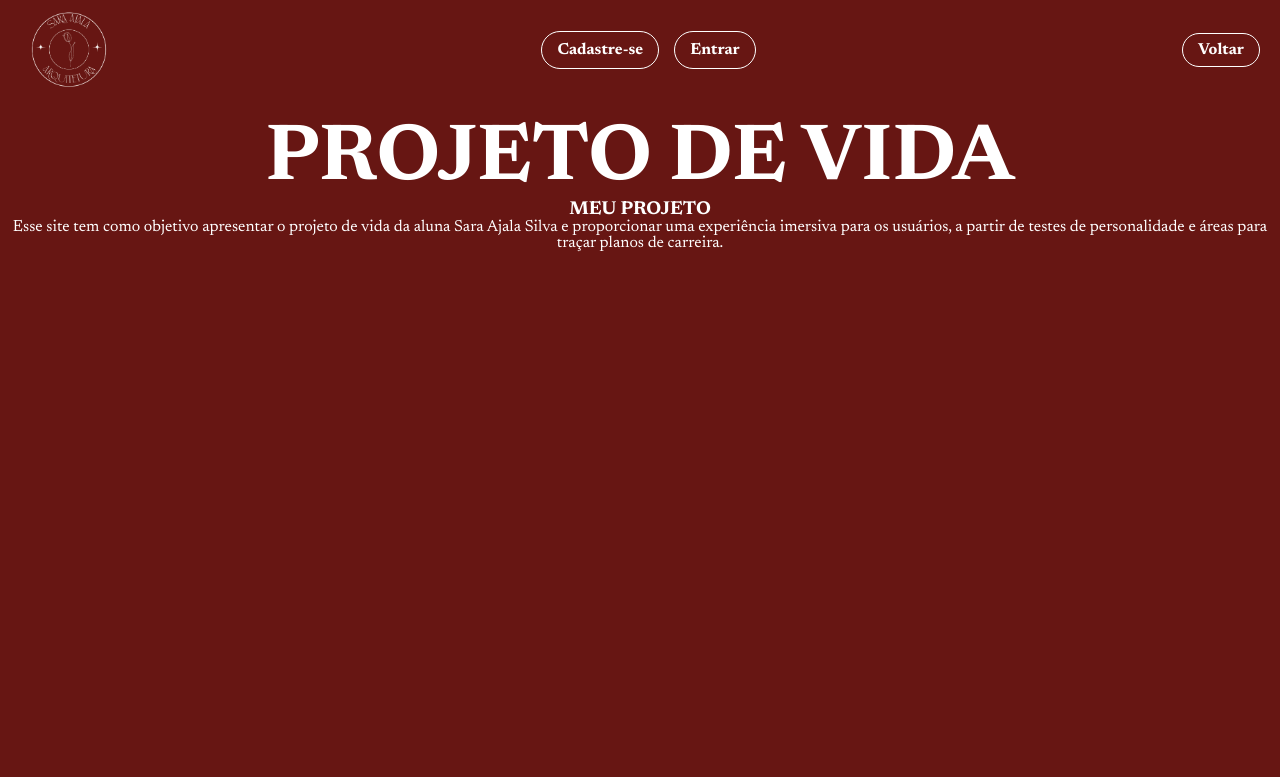
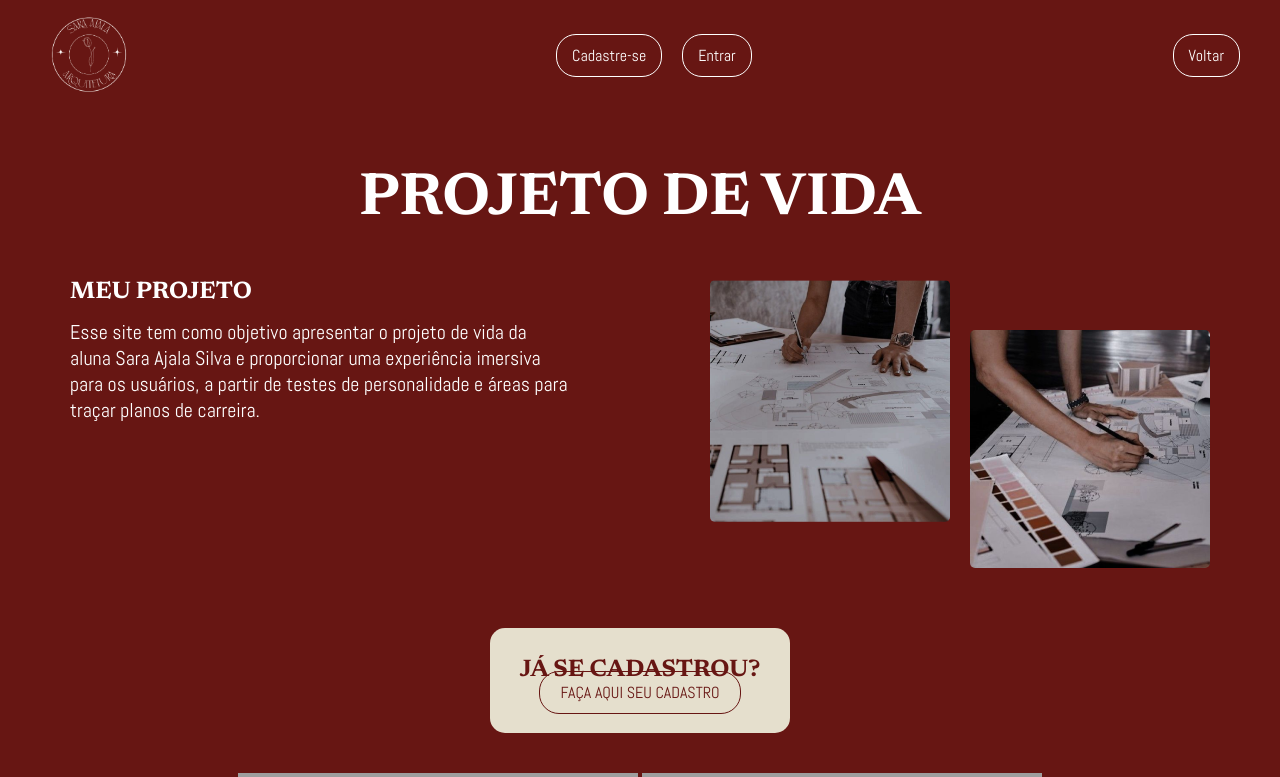
Before and after one commit to Saraajala/projetodevida, a PHP site: page /sobre_site.php in a window 1280 px wide. Shown: the top 777 px of the page. Before the commit the page ends 252 px from the top, so only its background shows below. Run offline with PHP 8.4, Linux system fonts and the light colour scheme; grey boxes are pictures that could not be loaded.

Commit message:
css pagina inicio e sobre o site

```diff
--- a/estilo.css
+++ b/estilo.css
@@ -3,10 +3,10 @@
 @import url('https://fonts.googleapis.com/css2?family=Abel&display=swap');
 
 :root {
-    --cor-primaria: rgba(103, 22, 19, 1);
-    --cor-secundaria: rgba(47, 19, 23, 0.6);
-    --cor-terciaria: rgba(229, 223, 205, 1);
-    --cor-quaternaria: rgba(255, 255, 255, 1);
+    --cor-primaria: #671613;
+    --cor-secundaria: #2f131799;
+    --cor-terciaria: #e5dfcd;
+    --cor-quaternaria: #ffffff;
 }
 
 body {
@@ -14,16 +14,31 @@ body {
     background: var(--cor-primaria);
     color: var(--cor-quaternaria);
     text-align: center;
+    overflow: hidden;
     height: 100vh;
-    overflow: hidden;
 }
 
-/* Alinhamento do cabeçalho */
+/* Fundo da página inicial */
+.fundodoinicio {
+    background: url("imagens/inicio.png") no-repeat center center;
+    background-size: 60%; /* menor para evitar rolagem */
+    background-position: top center;
+    height: 100vh;
+    width: 100%;
+    display: flex;
+    flex-direction: column;
+    justify-content: flex-end;
+    align-items: center;
+    padding-bottom: 150px;
+}
+
+/* Cabeçalho centralizado */
 .header {
     display: flex;
     justify-content: center;
     align-items: center;
-    margin-bottom: 20px;
+    padding: 20px 0;
+    background: var(--cor-primaria);
 }
 
 .header nav ul {
@@ -35,10 +50,10 @@ body {
 .header a {
     text-decoration: none;
     color: var(--cor-quaternaria);
-    font-weight: bold;
     padding: 8px 15px;
     border: 1px solid var(--cor-quaternaria);
     border-radius: 20px;
+    font-family: "Abel", sans-serif;
 }
 
 .header a:hover {
@@ -46,47 +61,19 @@ body {
     color: var(--cor-primaria);
 }
 
-/* Centralizando tudo */
-.container {
-    position: relative;
-    display: flex;
-    flex-direction: column;
-    align-items: center;
-    justify-content: center;
-    height: 60vh;
-}
-
-/* Posicionando o SVG acima da logo */
-.svg-container {
-    position: absolute;
-    top: 80px; /* Sobe um pouco a escrita */
-    left: 50%;
-    transform: translateX(-50%);
-    width: 400px;
-}
-
-/* Ajuste da Logo */
-.logo {
-    width: 300px;
-    position: relative;
-    top: 50px; /* Mantém a logo no centro abaixo do texto */
-}
-
-/* Botão */
+/* Botão centralizado abaixo da imagem */
 .botao {
-    display: inline-block;
-    margin-top: 120px;
     background: transparent;
     border: 1px solid var(--cor-quaternaria);
     padding: 10px 20px;
     border-radius: 20px;
     color: var(--cor-quaternaria);
     font-size: 1rem;
-    font-family: "Abel", serif;
+    font-family: "Abel", sans-serif;
     text-decoration: none;
     text-align: center;
     cursor: pointer;
-    z-index: 10;
+    margin-top: 20px;
 }
 
 .botao:hover {
@@ -101,18 +88,159 @@ body {
     box-sizing: border-box;
 }
 
-/* Estilização do cabeçalho */
-.header {
+/* Só permite rolagem quando for a página sobre */
+body.sobre-site {
+    overflow-y: auto;
+    height: auto;
+}
+
+.header-sobre {
     display: flex;
+    justify-content: space-between;
     align-items: center;
-    justify-content: space-between; /* Distribui os elementos */
-    padding: 10px 20px;
-    background: #671613; /* Cor do fundo (ajuste se necessário) */
+    padding: 15px 40px;
+    background: var(--cor-primaria);
+}
+
+.header-sobre .logo {
+    height: 80px;
+}
+
+.header-sobre .menu-central {
+    display: flex;
+    gap: 20px;
+    list-style: none;
+    justify-content: center;
+    align-items: center;
+}
+
+.header-sobre .menu-central li a {
+    text-decoration: none;
+    color: var(--cor-quaternaria);
+    padding: 10px 15px;
+    border: 1px solid var(--cor-quaternaria);
+    border-radius: 20px;
+    font-family: "Abel", sans-serif;
+    transition: background 0.3s;
+}
+
+.header-sobre .menu-central li a:hover {
+    background: var(--cor-terciaria);
+    color: var(--cor-primaria);
+}
+
+.header-sobre .voltar {
+    text-decoration: none;
+    color: var(--cor-quaternaria);
+    padding: 10px 15px;
+    border: 1px solid var(--cor-quaternaria);
+    border-radius: 20px;
+    font-family: "Abel", sans-serif;
+    transition: background 0.3s;
+}
+
+.header-sobre .voltar:hover {
+    background: var(--cor-terciaria);
+    color: var(--cor-primaria);
+}
+
+
+.conteudo-sobre {
+    padding: 30px;
+    background: var(--cor-primaria);
+    color: var(--cor-quaternaria);
+    text-align: center;
+    overflow-y: auto;
+    height: auto;
+}
+
+.titulo-sobre {
+    font-size: 60px;
+    margin: 30px 0;
+    font-family: "Newsreader", serif;
+}
+
+.secao-projeto {
+    margin-top: 20px;
+}
+
+.texto-imagem {
+    display: flex;
+    justify-content: space-between;
+    align-items: flex-start;
+    gap: 40px;
+    padding: 20px 40px;
+    text-align: left;
+}
+
+.texto-imagem .texto {
+    flex: 1;
+    max-width: 500px;
+    font-size: 18px;
+}
+
+.texto-imagem .texto h3 {
+    font-size: 24px;
+    font-weight: bold;
+    margin-bottom: 15px;
+}
+
+.texto-imagem .texto p {
+    font-size: 20px;
+    font-family: "Abel", sans-serif;
+    margin-bottom: 15px;
+}
+.imagens_sobre {
+    display: flex;
+    gap: 20px;
+    flex: 1;
+    justify-content: flex-end;
+    align-items: flex-start;
+    position: relative;
+}
+
+.imagens_sobre img {
+    width: 40%;
+    height: 40%;
+    object-fit: cover;
+    border-radius: 5px;
+}
+
+.imagens_sobre img:nth-child(2) {
+    margin-top: 50px; /* desce a segunda imagem pra criar o desnível */
+}
+
+.bloco-cadastro {
+    background-color: var(--cor-terciaria);
+    color: var(--cor-primaria);
+    padding: 30px;
+    margin: 40px auto;
+    width: fit-content;
+    border-radius: 15px;
+}
+
+.bloco-cadastro .botao {
+    margin-top: 15px;
+    border-color: var(--cor-primaria);
+    color: var(--cor-primaria);
+}
+
+.secao-senai {
+    display: flex;
+    flex-direction: column;
+    align-items: center;
+    gap: 25px;
+    margin-top: 30px;
+}
+
+.secao-senai .texto {
+    max-width: 700px;
+    font-size: 18px;
 }
 
 /* Logo alinhada à esquerda */
-.logo2 {
-    height: 80px; /* Ajuste conforme necessário */
+.logo {
+    height: 80px;
 }
 
 /* Centralizando a navegação */
@@ -125,7 +253,6 @@ body {
 .menu-central a {
     text-decoration: none;
     color: white;
-    font-weight: bold;
     padding: 10px 15px;
     transition: background 0.3s;
 }
@@ -138,7 +265,6 @@ body {
 .voltar {
     text-decoration: none;
     color: white;
-    font-weight: bold;
     padding: 10px 15px;
     border-radius: 5px;
     transition: background 0.3s;
@@ -147,9 +273,3 @@ body {
 .voltar:hover {
     background: rgba(255, 255, 255, 0.2);
 }
-
-.escrita-sobre{
-    font-family: "Newsreader", serif;
-    color: var(--cor-quaternaria);
-    font-size: 80px;
-}
--- a/sobre_site.php
+++ b/sobre_site.php
@@ -1,18 +1,18 @@
 <!DOCTYPE html>
 <html lang="pt-br">
+
 <head>
     <meta charset="UTF-8">
     <meta name="viewport" content="width=device-width, initial-scale=1.0">
     <link rel="stylesheet" href="estilo.css">
     <title>SOBRE O SITE</title>
 </head>
-<body>
 
-<header class="header">
-    <!-- Logo à esquerda -->
-    <img src="imagens/logo.png" alt="logo" class="logo2">
+<body class="sobre-site">
 
-    <!-- Navegação centralizada -->
+    <header class="header-sobre">
+        <img src="imagens/logo.png" alt="logo" class="logo">
+
         <nav>
             <ul class="menu-central">
                 <li><a href="view/cadastro.php">Cadastre-se</a></li>
@@ -20,17 +20,42 @@
             </ul>
         </nav>
 
-    <!-- Voltar à direita -->
         <a href="inicio.php" class="voltar">Voltar</a>
     </header>
 
-<h1 class="escrita-sobre">PROJETO DE VIDA</h1>
+    <main class="conteudo-sobre">
+        <h1 class="titulo-sobre">PROJETO DE VIDA</h1>
 
-<div>
+        <section class="secao-projeto">
+            <div class="texto-imagem">
+                <div class="texto">
                     <h3>MEU PROJETO</h3>
                     <p>Esse site tem como objetivo apresentar o projeto de vida da aluna Sara Ajala Silva e proporcionar uma experiência imersiva para os usuários, a partir de testes de personalidade e áreas para traçar planos de carreira.</p>
-    <img src="" alt="">
+                </div>
+                <div class="imagens_sobre">
+                    <img src="imagens/img_1_sobre.png" alt="imagem 1">
+                    <img src="imagens/img_2_sobre.png" alt="imagem 2">
+                </div>
             </div>
 
+            <div class="bloco-cadastro">
+                <h2>JÁ SE CADASTROU?</h2>
+                <a href="view/cadastro.php" class="botao">FAÇA AQUI SEU CADASTRO</a>
+            </div>
+
+            <div class="secao-senai">
+                <div class="imagens">
+                    <img src="imagens/img4.png" alt="">
+                    <img src="imagens/img5.png" alt="">
+                </div>
+                <div class="texto">
+                    <h2>SOBRE O SENAI</h2>
+                    <p>O curso de Desenvolvimento de Sistemas do SENAI tem sido essencial para minha jornada na programação. Ele me proporcionou uma base sólida em lógica de programação, banco de dados e desenvolvimento web, além de reforçar a importância das boas práticas do setor e me capacitar com conhecimentos aplicáveis ao mundo do trabalho.</p>
+                </div>
+            </div>
+        </section>
+    </main>
+
 </body>
+
 </html>
```
Also changed, not shown: inicio.php (+4 -22 lines), imagens/img_1_sobre.png (added), imagens/img_2_sobre.png (added), imagens/inicio.png (added). Lines whose indentation alone changed are shown as unchanged.
